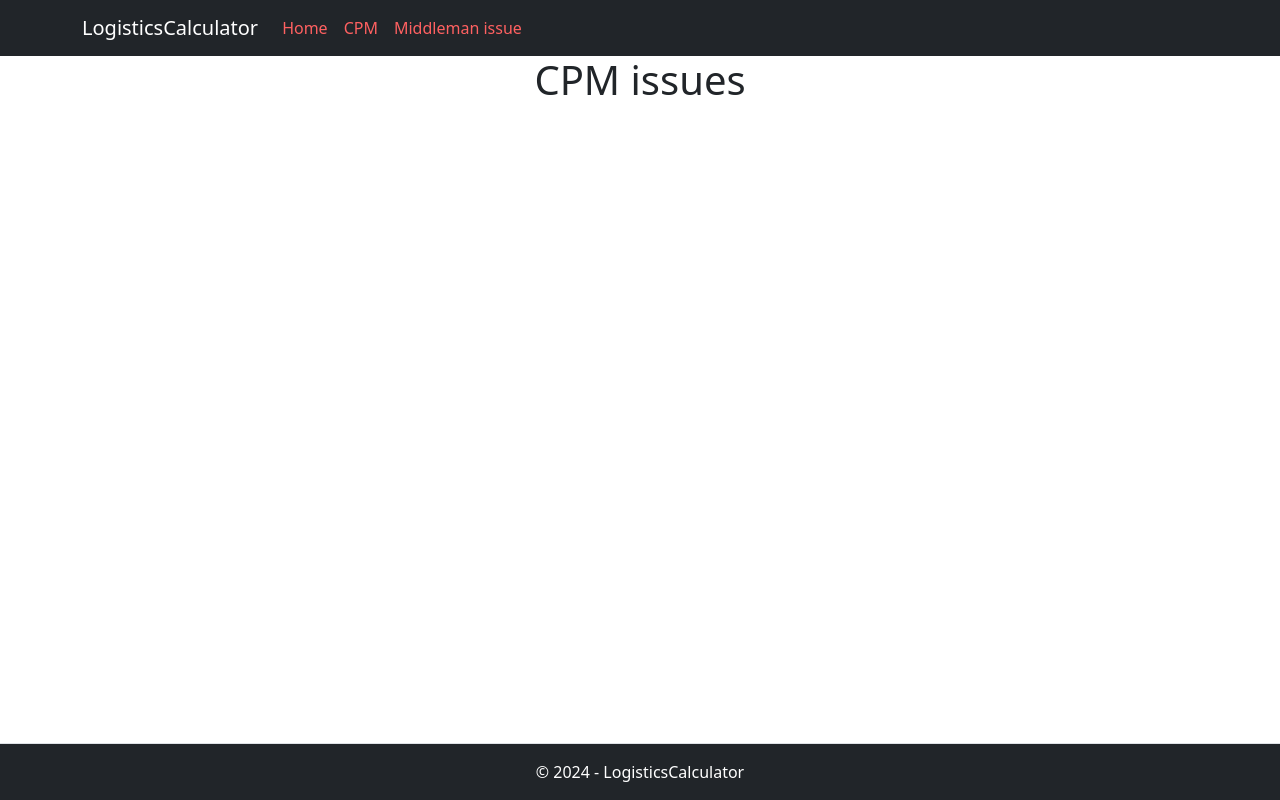
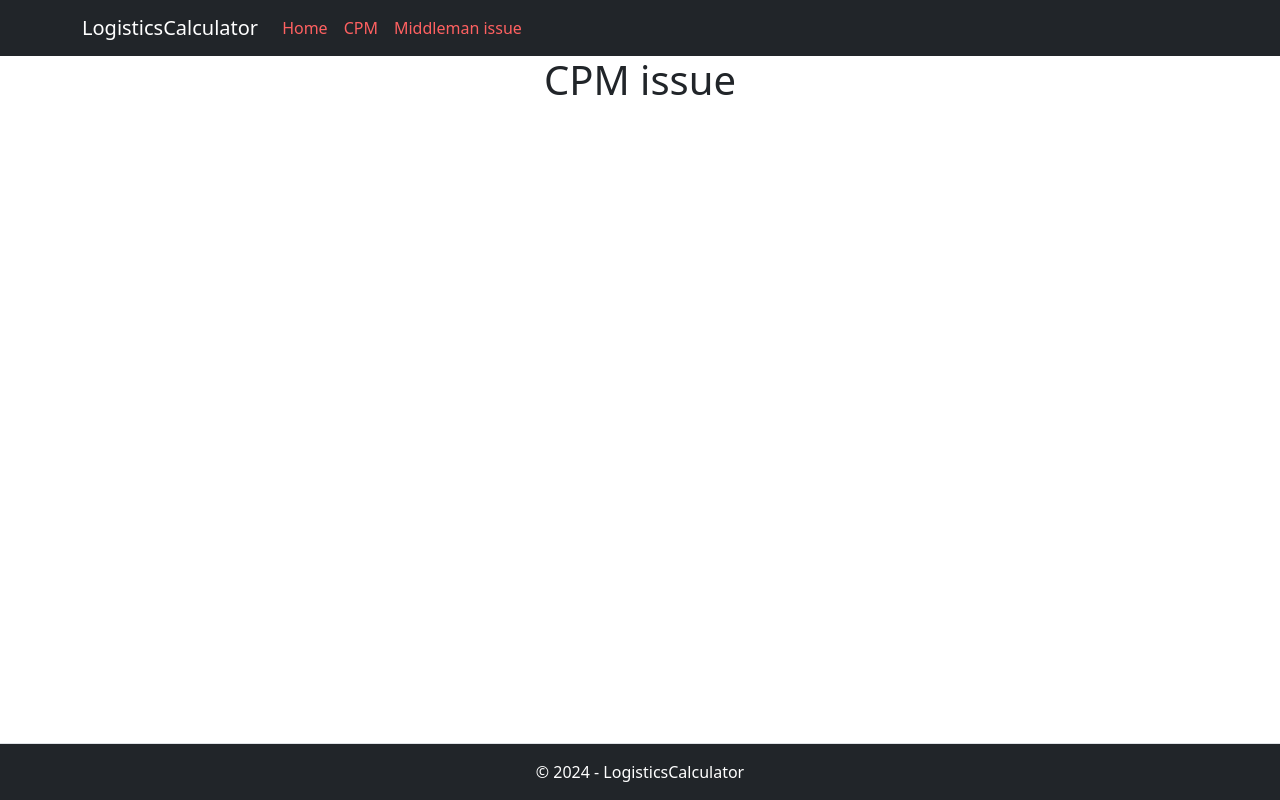
Before and after one commit to karoldziadkowiec/LogisticsCalculator, a React (Create React App) app in the folder frontend/: page /cpm in a window 1280 px wide. Built offline with nearby package versions, Linux system fonts and the light colour scheme.

Commit message:
frontend: small changes

```diff
--- a/frontend/src/components/cpm/CPM.tsx
+++ b/frontend/src/components/cpm/CPM.tsx
@@ -6,7 +6,7 @@ const CPM = () => {
 
     return (
         <div className="CPM">
-            <h1>CPM issues</h1>
+            <h1>CPM issue</h1>
         </div>
 
 
```
